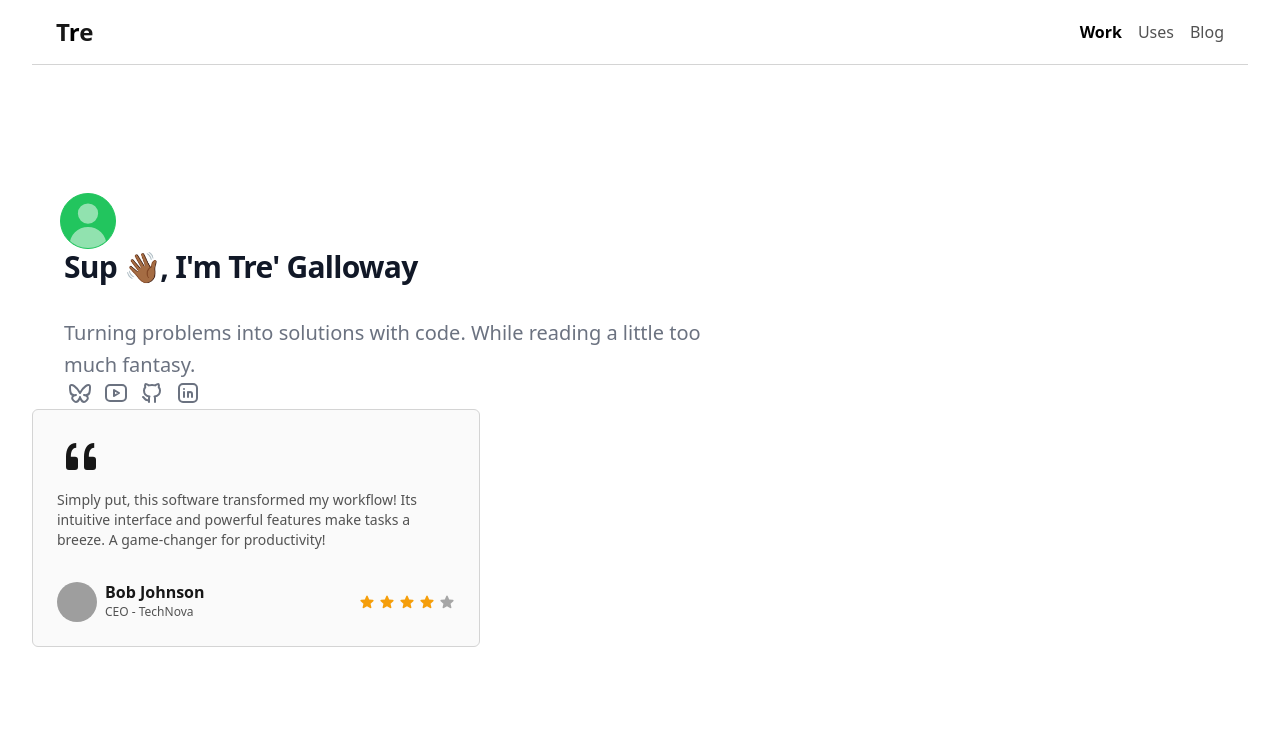
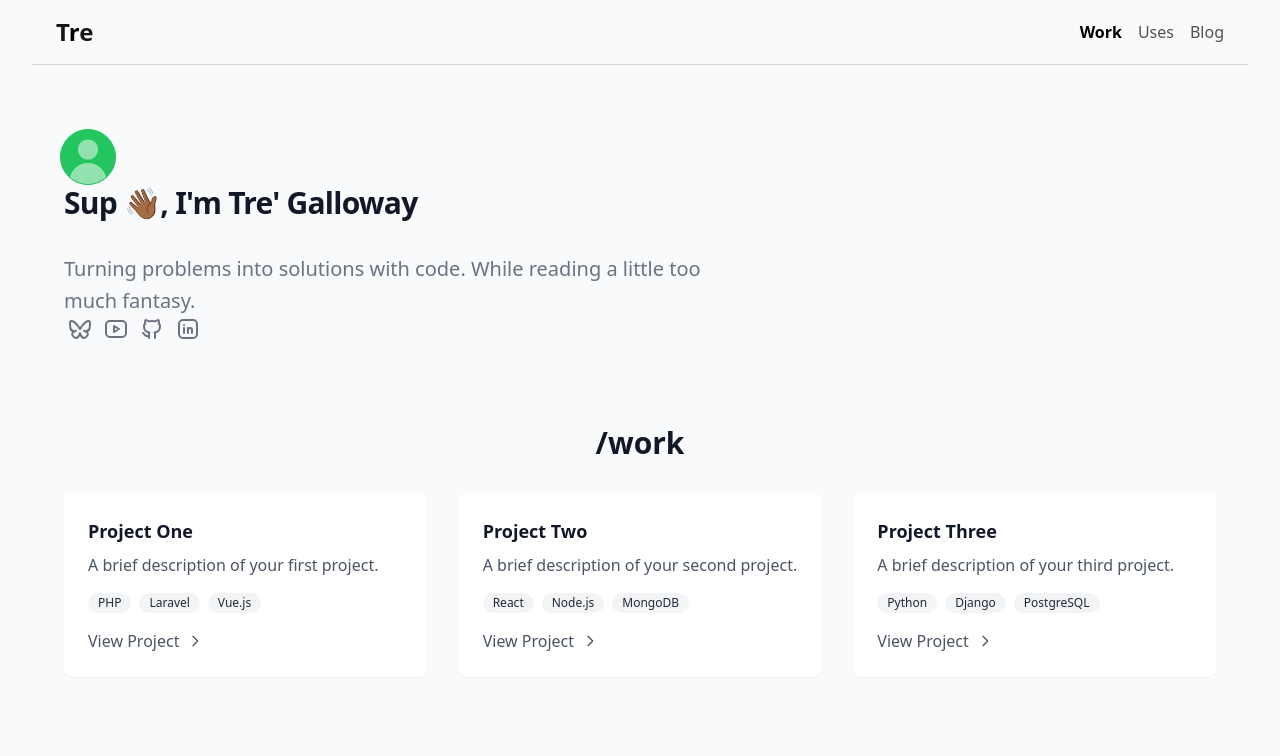
Before and after one commit to TreGalloway/tre.php, a PHP site: page / in a window 1280 px wide. Shown: the top 756 px of the page. Run offline with PHP 8.4, Linux system fonts and the light colour scheme; some libraries are stand-ins or nearby versions; grey boxes are pictures that could not be loaded.

Commit message:
added work section

```diff
--- a/index.php
+++ b/index.php
@@ -15,7 +15,8 @@
     <script src="https://cdn.tailwindcss.com"></script>
 </head>
 
-<body class="mx-auto max-w-7xl px-4 sm:px-6 lg:px-8">
+<body class="mx-auto max-w-7xl px-4 sm:px-6 lg:px-8 bg-gray-50">
+<!-- Navbar -->
 <nav x-data="{ mobileMenuIsOpen: false }" @click.away="mobileMenuIsOpen = false" class="flex items-center justify-between border-b border-neutral-300 px-6 py-4 dark:border-neutral-700" aria-label="penguin ui menu">
     <!-- Brand Logo -->
     <a href="#" class="text-2xl font-bold text-neutral-900 dark:text-white">
@@ -46,8 +47,8 @@
 
     </ul>
 </nav>
-
-<header class="bg-white pt-24 sm:pt-32" id="header">
+<!-- Hero Section -->
+<header class=" pt-12 sm:pt-16" id="header">
 
   <div class="pl-7">
       <span class="flex size-14 items-center justify-center overflow-hidden rounded-full border border-green-500 bg-green-500 text-white/50">
@@ -80,47 +81,61 @@
         </div>
     </div>
 </header>
-<section class="flex justify-between">
-    <article class="group rounded-md flex max-w-md flex-col border border-neutral-300 bg-neutral-50 p-6 text-neutral-600 dark:border-neutral-700 dark:bg-neutral-900 dark:text-neutral-300">
-        <svg xmlns="http://www.w3.org/2000/svg" viewBox="0 0 16 16" fill="currentColor" class="size-12 text-neutral-900 dark:text-white group-hover:scale-105 transition duration-500 ease-out" aria-hidden="true">
-            <path d="M12 12a1 1 0 0 0 1-1V8.558a1 1 0 0 0-1-1h-1.388q0-.527.062-1.054.093-.558.31-.992t.559-.683q.34-.279.868-.279V3q-.868 0-1.52.372a3.3 3.3 0 0 0-1.085.992 4.9 4.9 0 0 0-.62 1.458A7.7 7.7 0 0 0 9 7.558V11a1 1 0 0 0 1 1zm-6 0a1 1 0 0 0 1-1V8.558a1 1 0 0 0-1-1H4.612q0-.527.062-1.054.094-.558.31-.992.217-.434.559-.683.34-.279.868-.279V3q-.868 0-1.52.372a3.3 3.3 0 0 0-1.085.992 4.9 4.9 0 0 0-.62 1.458A7.7 7.7 0 0 0 3 7.558V11a1 1 0 0 0 1 1z" />
-        </svg>
-        <p class="mt-2 text-pretty text-sm">
-            Simply put, this software transformed my workflow! Its intuitive
-            interface and powerful features make tasks a breeze. A game-changer
-            for productivity!
-        </p>
-        <!-- avatar & rating -->
-        <div class="flex flex-col-reverse md:flex-row md:items-center mt-8 justify-between gap-6">
-            <!-- avatar & title -->
-            <div class="flex items-center gap-2">
-                <img src="https://penguinui.s3.amazonaws.com/component-assets/avatar-1.webp" class="size-10 rounded-full object-cover" alt="avatar"/>
-                <div class="flex flex-col gap-1">
-                    <h3 class="font-bold leading-4 text-neutral-900 dark:text-white">Bob Johnson</h3>
-                    <span class="text-xs">CEO - TechNova</span>
+<!-- Work -->
+<section id="projects" class="py-20">
+    <div class="max-w-7xl mx-auto px-4 sm:px-6 lg:px-8">
+        <h2 class="text-3xl font-bold text-center text-gray-900 mb-8">/work</h2>
+        <div class="grid grid-cols-1 md:grid-cols-2 lg:grid-cols-3 gap-8">
+            <?php
+            $projects = [
+                [
+                    'title' => 'Project One',
+                    'description' => 'A brief description of your first project.',
+                    'tags' => ['PHP', 'Laravel', 'Vue.js'],
+                    'link' => '#'
+                ],
+                [
+                    'title' => 'Project Two',
+                    'description' => 'A brief description of your second project.',
+                    'tags' => ['React', 'Node.js', 'MongoDB'],
+                    'link' => '#'
+                ],
+                [
+                    'title' => 'Project Three',
+                    'description' => 'A brief description of your third project.',
+                    'tags' => ['Python', 'Django', 'PostgreSQL'],
+                    'link' => '#'
+                ]
+            ];
+
+            foreach ($projects as $project): ?>
+                <div class="bg-white rounded-lg shadow-sm hover:shadow-md transition-shadow duration-300">
+                    <div class="p-6">
+                        <h3 class="text-lg font-semibold text-gray-900 mb-2">
+                            <?= htmlspecialchars($project['title']) ?>
+                        </h3>
+                        <p class="text-gray-600 mb-4">
+                            <?= htmlspecialchars($project['description']) ?>
+                        </p>
+                        <div class="flex flex-wrap gap-2 mb-4">
+                            <?php foreach ($project['tags'] as $tag): ?>
+                                <span class="inline-flex items-center px-2.5 py-0.5 rounded-full text-xs font-medium bg-gray-100 text-gray-800">
+                                        <?= htmlspecialchars($tag) ?>
+                                    </span>
+                            <?php endforeach; ?>
+                        </div>
+                        <a href="<?= htmlspecialchars($project['link']) ?>"
+                           class="inline-flex items-center text-gray-600 hover:text-gray-900">
+                            View Project
+                            <svg class="ml-2 w-4 h-4" fill="none" stroke="currentColor" viewBox="0 0 24 24">
+                                <path stroke-linecap="round" stroke-linejoin="round" stroke-width="2" d="M9 5l7 7-7 7" />
+                            </svg>
+                        </a>
+                    </div>
                 </div>
-            </div>
-            <!-- Rating -->
-            <div class="flex items-center gap-1">
-                <span class="sr-only">Rated 4 stars</span>
-                <svg xmlns="http://www.w3.org/2000/svg" viewBox="0 0 24 24" fill="currentColor" class="size-4 text-amber-500" aria-hidden="true">
-                    <path fill-rule="evenodd" d="M10.788 3.21c.448-1.077 1.976-1.077 2.424 0l2.082 5.007 5.404.433c1.164.093 1.636 1.545.749 2.305l-4.117 3.527 1.257 5.273c.271 1.136-.964 2.033-1.96 1.425L12 18.354 7.373 21.18c-.996.608-2.231-.29-1.96-1.425l1.257-5.273-4.117-3.527c-.887-.76-.415-2.212.749-2.305l5.404-.433 2.082-5.006z" clip-rule="evenodd" />
-                </svg>
-                <svg xmlns="http://www.w3.org/2000/svg" viewBox="0 0 24 24" fill="currentColor" class="size-4 text-amber-500" aria-hidden="true">
-                    <path fill-rule="evenodd" d="M10.788 3.21c.448-1.077 1.976-1.077 2.424 0l2.082 5.007 5.404.433c1.164.093 1.636 1.545.749 2.305l-4.117 3.527 1.257 5.273c.271 1.136-.964 2.033-1.96 1.425L12 18.354 7.373 21.18c-.996.608-2.231-.29-1.96-1.425l1.257-5.273-4.117-3.527c-.887-.76-.415-2.212.749-2.305l5.404-.433 2.082-5.006z" clip-rule="evenodd" />
-                </svg>
-                <svg xmlns="http://www.w3.org/2000/svg" viewBox="0 0 24 24" fill="currentColor" class="size-4 text-amber-500" aria-hidden="true">
-                    <path fill-rule="evenodd" d="M10.788 3.21c.448-1.077 1.976-1.077 2.424 0l2.082 5.007 5.404.433c1.164.093 1.636 1.545.749 2.305l-4.117 3.527 1.257 5.273c.271 1.136-.964 2.033-1.96 1.425L12 18.354 7.373 21.18c-.996.608-2.231-.29-1.96-1.425l1.257-5.273-4.117-3.527c-.887-.76-.415-2.212.749-2.305l5.404-.433 2.082-5.006z" clip-rule="evenodd" />
-                </svg>
-                <svg xmlns="http://www.w3.org/2000/svg" viewBox="0 0 24 24" fill="currentColor" class="size-4 text-amber-500" aria-hidden="true">
-                    <path fill-rule="evenodd" d="M10.788 3.21c.448-1.077 1.976-1.077 2.424 0l2.082 5.007 5.404.433c1.164.093 1.636 1.545.749 2.305l-4.117 3.527 1.257 5.273c.271 1.136-.964 2.033-1.96 1.425L12 18.354 7.373 21.18c-.996.608-2.231-.29-1.96-1.425l1.257-5.273-4.117-3.527c-.887-.76-.415-2.212.749-2.305l5.404-.433 2.082-5.006z" clip-rule="evenodd" />
-                </svg>
-                <svg xmlns="http://www.w3.org/2000/svg" viewBox="0 0 24 24" fill="currentColor" class="size-4 text-neutral-600/50 dark:text-neutral-300/50" aria-hidden="true">
-                    <path fill-rule="evenodd" d="M10.788 3.21c.448-1.077 1.976-1.077 2.424 0l2.082 5.007 5.404.433c1.164.093 1.636 1.545.749 2.305l-4.117 3.527 1.257 5.273c.271 1.136-.964 2.033-1.96 1.425L12 18.354 7.373 21.18c-.996.608-2.231-.29-1.96-1.425l1.257-5.273-4.117-3.527c-.887-.76-.415-2.212.749-2.305l5.404-.433 2.082-5.006z" clip-rule="evenodd" />
-                </svg>
-            </div>
+            <?php endforeach; ?>
         </div>
-    </article>
+    </div>
 </section>
 </body>
 
```
